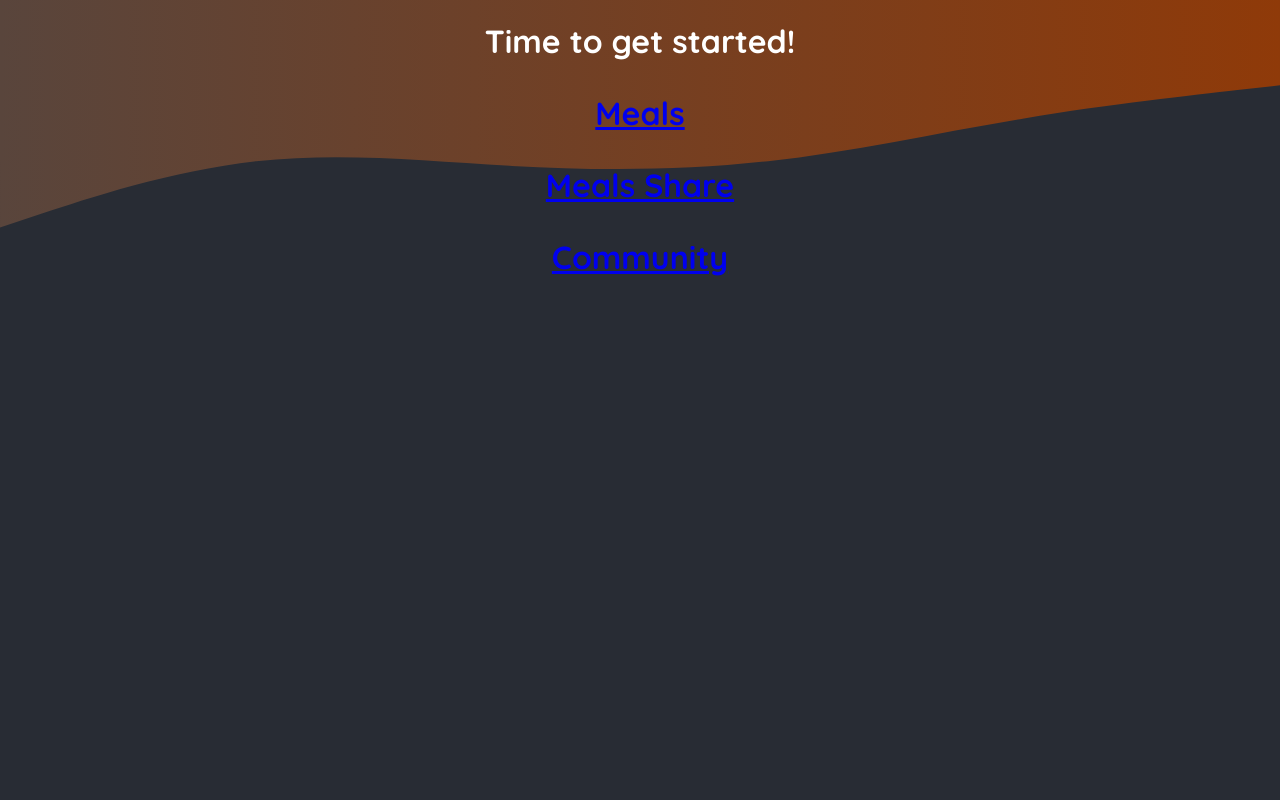
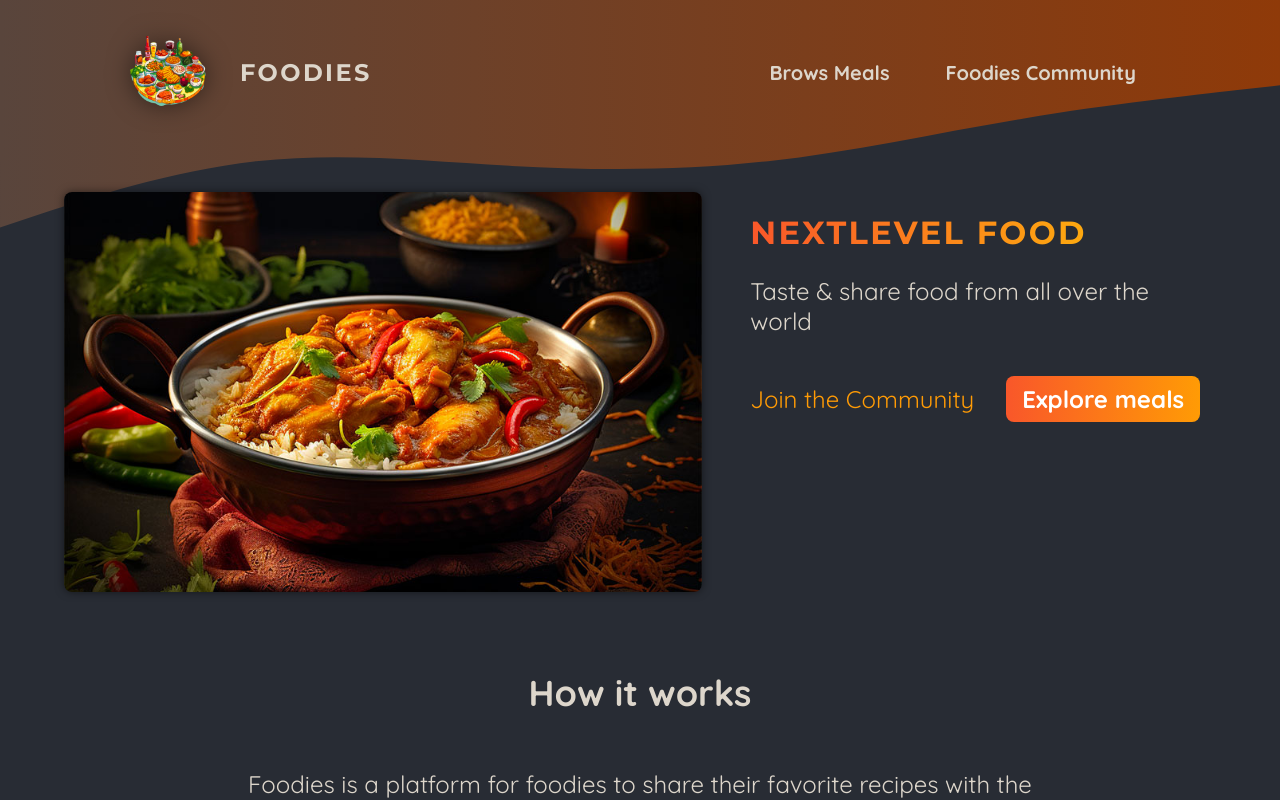
Before and after one commit to shabanovd97/foodies, a Next.js app: page / in a window 1280 px wide. Shown: the top 800 px of the page. Built offline with nearby package versions, Linux system fonts and the light colour scheme.

Commit message:
add header component & main page component

```diff
--- a/app/globals.css
+++ b/app/globals.css
@@ -11,21 +11,6 @@
 body {
   margin: 0;
   background: radial-gradient(#282c34, #282c34);
-}
-
-.header-background {
-  position: absolute;
-  width: 100%;
-  height: 320px;
-  top: 0;
-  left: 0;
-  z-index: -1;
-}
-
-svg {
-  display: block;
-  width: 100%;
-  height: auto;
 }
 
 .not-found,
--- a/app/layout.js
+++ b/app/layout.js
@@ -1,3 +1,5 @@
+import MainHeader from '@/components/main-header';
+
 import './globals.css';
 
 export const metadata = {
@@ -9,27 +11,7 @@
   return (
     <html lang="en">
       <body>
-        <div className="header-background">
-          <svg xmlns="http://www.w3.org/2000/svg" viewBox="0 0 1440 320">
-            <defs>
-              <linearGradient id="gradient" x1="0%" y1="0%" x2="100%" y2="0%">
-                <stop
-                  offset="0%"
-                  style={{ stopColor: '#59453c', stopOpacity: '1' }}
-                />
-                <stop
-                  offset="100%"
-                  style={{ stopColor: '#8f3a09', stopOpacity: '1' }}
-                />
-              </linearGradient>
-            </defs>
-            <path
-              fill="url(#gradient)"
-              d="M0,256L48,240C96,224,192,192,288,181.3C384,171,480,181,576,186.7C672,192,768,192,864,181.3C960,171,1056,149,1152,133.3C1248,117,1344,107,1392,101.3L1440,96L1440,0L1392,0C1344,0,1248,0,1152,0C1056,0,960,0,864,0C768,0,672,0,576,0C480,0,384,0,288,0C192,0,96,0,48,0L0,0Z"
-            ></path>
-          </svg>
-        </div>
-
+        <MainHeader />
         {children}
       </body>
     </html>
--- a/app/page.js
+++ b/app/page.js
@@ -1,20 +1,56 @@
+'use client';
+
 import Link from 'next/link';
+
+import ImageSlideshow from '@components/images';
+
+import styles from './page.module.css';
 
 export default function Home() {
   return (
+    <>
+      <header className={styles.header}>
+        <div className={styles.slideshow}>
+          <ImageSlideshow />
+        </div>
+        <div>
+          <div className={styles.hero}>
+            <h1>NextLevel food</h1>
+            <p>Taste & share food from all over the world</p>
+          </div>
+          <div className={styles.cta}>
+            <Link href="/community">Join the Community</Link>
+            <Link href="/meals">Explore meals</Link>
+          </div>
+        </div>
+      </header>
       <main>
-      <h1 style={{ color: 'white', textAlign: 'center' }}>
-        Time to get started!
+        <section className={styles.section}>
+          <h2>How it works</h2>
           <p>
-          <Link href="/meals">Meals</Link>
+            Foodies is a platform for foodies to share their favorite recipes
+            with the world. It&apos;s a place to discover new dishes, and to
+            connect with other food lovers.
           </p>
           <p>
-          <Link href="/meals/share">Meals Share</Link>
+            Foodies is a place to discover new dishes, and to connect with other
+            food lovers.
+          </p>
+        </section>
+
+        <section className={styles.section}>
+          <h2>Why Foodies?</h2>
+          <p>
+            Foodies is a platform for foodies to share their favorite recipes
+            with the world. It&apos;s a place to discover new dishes, and to
+            connect with other food lovers.
           </p>
           <p>
-          <Link href="/community">Community</Link>
+            Foodies is a place to discover new dishes, and to connect with other
+            food lovers.
           </p>
-      </h1>
+        </section>
       </main>
+    </>
   );
 }
--- /dev/null
+++ b/app/page.module.css
@@ -0,0 +1,75 @@
+.header {
+  display: flex;
+  gap: 3rem;
+  margin: 3rem auto;
+  width: 90%;
+  max-width: 75rem;
+}
+
+.slideshow {
+  width: 40rem;
+  height: 25rem;
+}
+
+.hero {
+  color: #ddd6cb;
+  font-size: 1.5rem;
+}
+
+.hero h1 {
+  font-size: 2rem;
+  font-weight: bold;
+  font-family: 'Montserrat', sans-serif;
+  letter-spacing: 0.15rem;
+  text-transform: uppercase;
+  background: linear-gradient(90deg, #f9572a, #ffc905);
+  background-clip: text;
+  -webkit-background-clip: text;
+  -webkit-text-fill-color: transparent;
+}
+
+.cta {
+  font-size: 1.5rem;
+  display: flex;
+  gap: 1rem;
+}
+
+.cta a {
+  display: inline-block;
+  margin-top: 1rem;
+  padding: 0.5rem 1rem;
+  border-radius: 0.5rem;
+  background: linear-gradient(90deg, #f9572a, #ff9b05);
+  color: #ffffff;
+  font-weight: bold;
+  text-decoration: none;
+}
+
+.cta a:hover,
+.cta a:active {
+  background: linear-gradient(90deg, #fd4715, #f9b241);
+}
+
+.cta a:first-child {
+  background: transparent;
+  font-weight: normal;
+  color: #ff9b05;
+  padding-left: 0;
+}
+
+.cta a:first-child:hover,
+.cta a:first-child:active {
+  background: transparent;
+  color: #f9b241;
+}
+
+.section {
+  display: flex;
+  flex-direction: column;
+  color: #ddd6cb;
+  font-size: 1.5rem;
+  max-width: 50rem;
+  width: 90%;
+  margin: 2rem auto;
+  text-align: center;
+}
--- /dev/null
+++ b/components/images/index.js
@@ -0,0 +1,49 @@
+import { useEffect, useState } from 'react';
+import Image from 'next/image';
+
+import burgerImg from '@/assets/burger.jpg';
+import curryImg from '@/assets/curry.jpg';
+import dumplingsImg from '@/assets/dumplings.jpg';
+import macncheeseImg from '@/assets/macncheese.jpg';
+import pizzaImg from '@/assets/pizza.jpg';
+import schnitzelImg from '@/assets/schnitzel.jpg';
+import tomatoSaladImg from '@/assets/tomato-salad.jpg';
+
+import styles from './styles.module.css';
+
+const images = [
+  { image: burgerImg, alt: 'A delicious, juicy burger' },
+  { image: curryImg, alt: 'A delicious, spicy curry' },
+  { image: dumplingsImg, alt: 'Steamed dumplings' },
+  { image: macncheeseImg, alt: 'Mac and cheese' },
+  { image: pizzaImg, alt: 'A delicious pizza' },
+  { image: schnitzelImg, alt: 'A delicious schnitzel' },
+  { image: tomatoSaladImg, alt: 'A delicious tomato salad' },
+];
+
+export default function ImageSlideshow() {
+  const [currentImageIndex, setCurrentImageIndex] = useState(0);
+
+  useEffect(() => {
+    const interval = setInterval(() => {
+      setCurrentImageIndex((prevIndex) =>
+        prevIndex < images.length - 1 ? prevIndex + 1 : 0
+      );
+    }, 5000);
+
+    return () => clearInterval(interval);
+  }, []);
+
+  return (
+    <div className={styles.slideshow}>
+      {images.map(({image, alt}, index) => (
+        <Image
+          key={alt}
+          src={image}
+          className={index === currentImageIndex ? styles.active : ''}
+          alt={alt}
+        />
+      ))}
+    </div>
+  );
+}
--- /dev/null
+++ b/components/images/styles.module.css
@@ -0,0 +1,26 @@
+.slideshow {
+  position: relative;
+  width: 100%;
+  height: 100%;
+  border-radius: 8px;
+  overflow: hidden;
+  box-shadow: 0 0 0.5rem rgba(0, 0, 0, 0.5);
+}
+
+.slideshow img {
+  width: 100%;
+  height: 100%;
+  object-fit: cover;
+  position: absolute;
+  top: 0;
+  left: 0;
+  opacity: 0;
+  transform: scale(1.1) translateX(-1rem) rotate(-5deg);
+  transition: all 0.5s ease-in-out;
+}
+
+.slideshow .active {
+  z-index: 1;
+  opacity: 1;
+  transform: scale(1) translateX(0) rotate(0);
+}
--- /dev/null
+++ b/components/main-header-background/index.js
@@ -0,0 +1,26 @@
+import styles from './styles.module.css';
+
+export default function MainHeaderaBackground() {
+  return (
+    <div className={styles['header-background']}>
+      <svg xmlns="http://www.w3.org/2000/svg" viewBox="0 0 1440 320">
+        <defs>
+          <linearGradient id="gradient" x1="0%" y1="0%" x2="100%" y2="0%">
+            <stop
+              offset="0%"
+              style={{ stopColor: '#59453c', stopOpacity: '1' }}
+            />
+            <stop
+              offset="100%"
+              style={{ stopColor: '#8f3a09', stopOpacity: '1' }}
+            />
+          </linearGradient>
+        </defs>
+        <path
+          fill="url(#gradient)"
+          d="M0,256L48,240C96,224,192,192,288,181.3C384,171,480,181,576,186.7C672,192,768,192,864,181.3C960,171,1056,149,1152,133.3C1248,117,1344,107,1392,101.3L1440,96L1440,0L1392,0C1344,0,1248,0,1152,0C1056,0,960,0,864,0C768,0,672,0,576,0C480,0,384,0,288,0C192,0,96,0,48,0L0,0Z"
+        ></path>
+      </svg>
+    </div>
+  );
+}
--- /dev/null
+++ b/components/main-header-background/styles.module.css
@@ -0,0 +1,14 @@
+.header-background {
+  position: absolute;
+  width: 100%;
+  height: 320px;
+  top: 0;
+  left: 0;
+  z-index: -1;
+}
+
+.header-background svg {
+  display: block;
+  width: 100%;
+  height: auto;
+}
--- /dev/null
+++ b/components/main-header/index.js
@@ -0,0 +1,32 @@
+import Link from 'next/link';
+import Image from 'next/image';
+
+import MainHeaderBackground from '@/components/main-header-background';
+
+import logoImg from '@assets/logo.png';
+
+import styles from './styles.module.css';
+
+export default function MainHeader() {
+  return (
+    <>
+      <MainHeaderBackground />
+      <header className={styles.header}>
+        <Link className={styles.logo} href="/">
+          <Image src={logoImg} alt="app logo" priority />
+          Foodies
+        </Link>
+        <nav className={styles.nav}>
+          <ul>
+            <li>
+              <Link href="/meals">Brows Meals</Link>
+            </li>
+            <li>
+              <Link href="/community">Foodies Community</Link>
+            </li>
+          </ul>
+        </nav>
+      </header>
+    </>
+  );
+}
--- /dev/null
+++ b/components/main-header/styles.module.css
@@ -0,0 +1,67 @@
+.header {
+  display: flex;
+  justify-content: space-between;
+  align-items: center;
+  padding: 2rem 1rem;
+}
+
+@media (min-width: 768px) {
+  .header {
+    padding: 2rem 10%;
+  }
+}
+
+.nav ul {
+  list-style: none;
+  margin: 0;
+  padding: 0;
+  display: flex;
+  gap: 1.5rem;
+  /* font-family: 'Montserrat', sans-serif; */
+  font-size: 1.25rem;
+}
+
+.nav a {
+  text-decoration: none;
+  color: #ddd6cb;
+  font-weight: bold;
+  padding: 0.5rem 1rem;
+  border-radius: 0.5rem;
+}
+
+.nav a:hover,
+.nav a:active {
+  background: linear-gradient(90deg, #ff8a05, #f9b331);
+  background-clip: text;
+  -webkit-background-clip: text;
+  -webkit-text-fill-color: transparent;
+  text-shadow: 0 0 18px rgba(248, 190, 42, 0.8);
+}
+
+.active {
+  background: linear-gradient(90deg, #ff8a05, #f9b331);
+  background-clip: text;
+  -webkit-background-clip: text;
+  -webkit-text-fill-color: transparent;
+}
+
+.logo {
+  display: flex;
+  align-items: center;
+  justify-content: center;
+  gap: 2rem;
+  text-decoration: none;
+  color: #ddd6cb;
+  font-weight: bold;
+  font-family: 'Montserrat', sans-serif;
+  letter-spacing: 0.15rem;
+  text-transform: uppercase;
+  font-size: 1.5rem;
+}
+
+.logo img {
+  width: 5rem;
+  height: 5rem;
+  object-fit: contain;
+  filter: drop-shadow(0 0 0.75rem rgba(0, 0, 0, 0.5));
+}
--- a/jsconfig.json
+++ b/jsconfig.json
@@ -1,7 +1,9 @@
 {
   "compilerOptions": {
     "paths": {
-      "@/*": ["./*"]
+      "@/*": ["./*"],
+      "@components/*": ["./components/*"],
+      "@assets/*": ["./assets/*"]
     }
   }
 }
```
Lines whose indentation alone changed are shown as unchanged.
